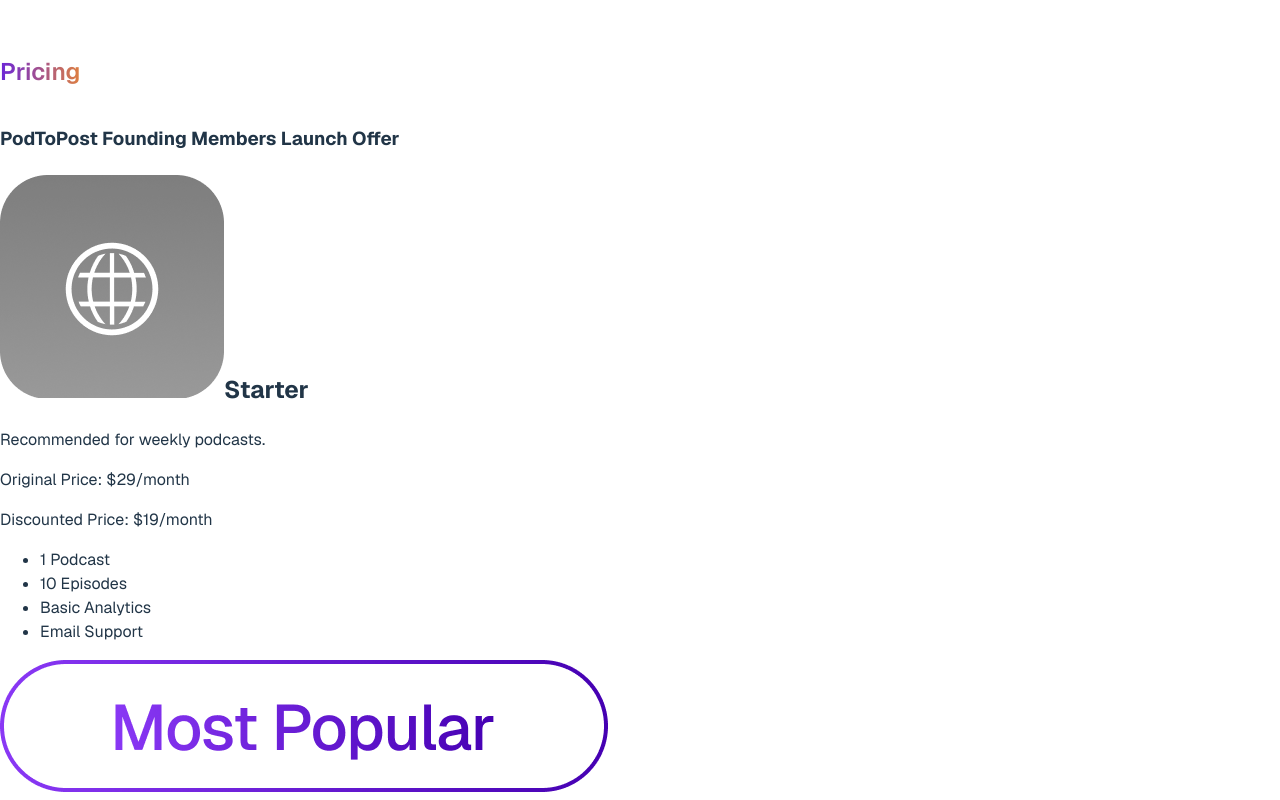
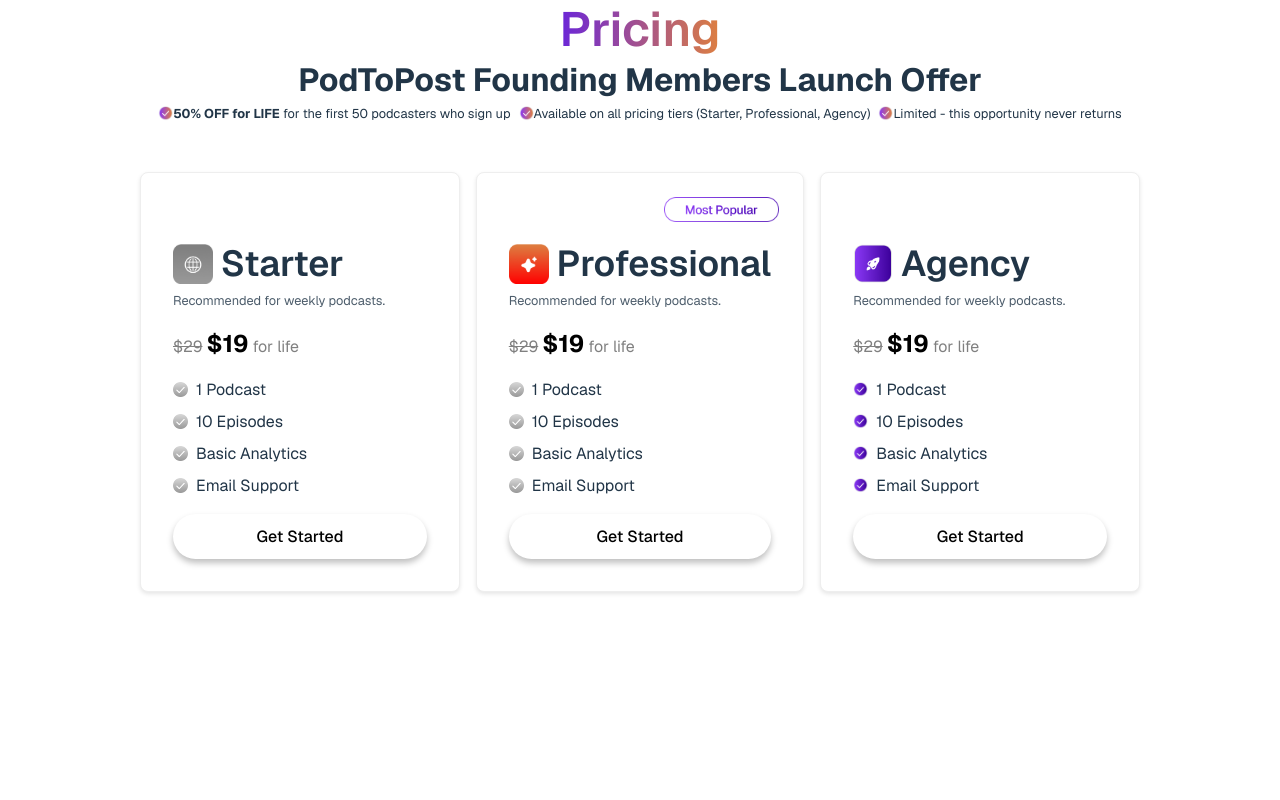
Before and after one commit to botkumar01/pod2posts, a React (Vite) app: page /pricing in a window 1280 px wide. Shown: the top 800 px of the page. Built offline with nearby package versions, Linux system fonts and the light colour scheme.

Commit message:
pricing half done

```diff
--- a/src/Pages/PricingPage.scss
+++ b/src/Pages/PricingPage.scss
@@ -0,0 +1,68 @@
+
+
+.infoPoint {
+    display: inline-flex;
+    justify-content: center;
+    align-items: center;
+
+    img {
+        width: 15px;
+        height: 15px;
+        object-fit: contain;
+    }
+
+    span {
+        font-size: .8rem;
+    }
+}
+
+.pricing {
+
+    h1 {
+        max-width: max-content;
+        margin: 0 auto;
+        text-align: center;
+
+        span.gradient-text {
+            font-size: 3rem;
+        }
+    }
+
+    h3 {
+        font-size: 2rem;
+        max-width: max-content;
+        margin: 0 auto;
+        text-align: center;
+    }
+
+    .info {
+        display: flex;
+        gap: .5rem;
+        justify-content: center;
+        align-items: center;
+    }
+
+    .tiers {
+        width: min(1000px, 95%);
+        display: flex;
+        justify-content: center;
+        align-items: center;
+        gap: 1rem;
+        margin: 3rem auto 0 auto;
+    }
+}
+
+
+@media screen and (max-width: 800px) {
+    .pricing {
+
+        .info {
+            flex-direction: column;
+        }
+
+        .tiers {
+            flex-direction: column;
+        }
+    }
+
+}
--- a/src/Pages/PricingPage.tsx
+++ b/src/Pages/PricingPage.tsx
@@ -3,6 +3,18 @@
 
 import GradientText from "../components/GradientText";
 import PricingCard from "../components/PricingCard/PricingCard";
+
+import gradientTick from "../assets/price_imgs/gradient_tick.png";
+import type { JSX } from "react";
+
+const InfoPoint: React.FC<{ text: string | JSX.Element }> = ({ text }) => {
+  return (
+    <span className="infoPoint">
+      <img src={gradientTick} alt="" />
+      {text}
+    </span>
+  )
+}
 
 const PricingPage: React.FC = () => {
   return (
@@ -14,17 +26,29 @@
         PodToPost Founding Members Launch Offer
       </h3>
       <div className="info">
-        <span></span>
-        <span></span>
-        <span></span>
+        <InfoPoint
+          text={
+            <span><b>50% OFF for LIFE</b> for the first 50 podcasters who sign up</span>
+          }
+        />
+        <InfoPoint
+          text={
+            <span>Available on all pricing tiers (Starter, Professional, Agency)</span>
+          }
+        />
+        <InfoPoint
+          text={
+            <span>Limited - this opportunity never returns</span>
+          }
+        />
       </div>
 
       <div className="tiers">
         <PricingCard
           title="Starter"
           description="Recommended for weekly podcasts."
-          originalPrice="$29/month"
-          discountedPrice="$19/month"
+          originalPrice="$29"
+          discountedPrice="$19"
           color="grey"
           points={[
             "1 Podcast",
@@ -36,8 +60,8 @@
         <PricingCard
           title="Professional"
           description="Recommended for weekly podcasts."
-          originalPrice="$29/month"
-          discountedPrice="$19/month"
+          originalPrice="$29"
+          discountedPrice="$19"
           color="orange"
           points={[
             "1 Podcast",
@@ -49,8 +73,8 @@
         <PricingCard
           title="Agency"
           description="Recommended for weekly podcasts."
-          originalPrice="$29/month"
-          discountedPrice="$19/month"
+          originalPrice="$29"
+          discountedPrice="$19"
           color="purple"
           points={[
             "1 Podcast",
--- a/src/components/PricingCard/PricingCard.scss
+++ b/src/components/PricingCard/PricingCard.scss
@@ -0,0 +1,95 @@
+
+
+.pricingCard {
+    flex: 1;
+    min-width: max-content;
+    display: flex;
+    flex-direction: column;
+    justify-content: space-between;
+    align-items: flex-start;
+    padding: 2rem;
+    border: 1px solid #eee;
+    border-radius: 8px;
+    background: #fff;
+    box-shadow: 0 2px 4px rgba(0, 0, 0, 0.1);
+    transition: box-shadow 0.3s ease;
+
+    position: relative;
+
+    &:hover {
+        box-shadow: 0 4px 8px rgba(0, 0, 0, 0.2);
+    }
+
+    .label {
+        height: 25px;
+        object-fit: cover;
+        position: absolute;
+        top: 1.5rem;
+        right: 1.5rem;
+    }
+
+    h2 {
+        display: flex;
+        justify-content: center;
+        align-items: center;
+        gap: .5rem;
+        font-size: 2.25rem;
+        font-weight: 600;
+        margin: 0;
+        margin-top: 2rem;
+
+        img {
+            height: 40px;
+        }
+    }
+
+    p.desc {
+        margin: 0;
+        opacity: .8;
+        font-size: .8rem;
+    }
+
+    .price {
+        margin-top: 1rem;
+        font-size: 1rem;
+        color: grey;
+
+        .original {
+            text-decoration: line-through;
+        }
+
+        .discount {
+            font-size: 1.5rem;
+            color: black;
+            font-weight: 700;
+        }
+    }
+
+    .tierInfo {
+        ul {
+            list-style: none;
+            padding: 0;
+
+            li {
+                display: flex;
+                justify-content: flex-start;
+                align-items: center;
+                gap: .5rem;
+                margin-bottom: .5rem;
+
+                img {
+                    height: 15px;
+                    width: 15px;
+                    object-fit: contain;
+                }
+            }
+        }
+    }
+
+    button {
+        margin: 0 auto;
+        max-width: none;
+        width: 100%;
+    }
+
+}
--- a/src/components/PricingCard/PricingCard.tsx
+++ b/src/components/PricingCard/PricingCard.tsx
@@ -1,11 +1,16 @@
 
 import "./PricingCard.scss";
+
+import Button from "../Button";
 
 import greyGlobe from "../../assets/price_imgs/grey_globe.png";
 import purpleRocket from "../../assets/price_imgs/purple_rocket.png";
 import orangeAI from "../../assets/price_imgs/orange_ai.png";
 
 import purpleMostPop from "../../assets/price_imgs/purple_most_pop.png";
+
+import greyTick from "../../assets/price_imgs/grey_tick.png";
+import purpleTick from "../../assets/price_imgs/purple_tick.png";
 
 type PricingCardProps = {
     title: "Starter" | "Professional" | "Agency",
@@ -16,24 +21,53 @@
     points: string[]
 }
 
+function getListImage(title: PricingCardProps["title"]) {
+    if (title === "Starter") return greyTick
+    if (title === "Professional") return greyTick
+    if (title === "Agency") return purpleTick
+
+}
+
 const PricingCard: React.FC<PricingCardProps> = ({ title, description, originalPrice, discountedPrice, color, points }) => {
     return (
         <div className={`pricingCard ${color}`}>
             {
-                (title === "Professional") && <img src={purpleMostPop} alt="" />
+                (title === "Professional") && <img className="label" src={purpleMostPop} alt="" />
             }
             <h2>
                 <img src={color === "grey" ? greyGlobe : color === "purple" ? purpleRocket : orangeAI} />
                 {title}
             </h2>
-            <p>{description}</p>
-            <p>Original Price: {originalPrice}</p>
-            <p>Discounted Price: {discountedPrice}</p>
-            <ul>
-                {points.map((point, index) => (
-                    <li key={index}>{point}</li>
-                ))}
-            </ul>
+            <p className="desc">{description}</p>
+            <div className="price">
+                <span className="original">
+                    {originalPrice}
+                </span>
+                {" "}
+                <span className="discount">
+                    {discountedPrice}
+                </span>
+                {" "}
+                for life
+            </div>
+            <div className="tierInfo">
+                <ul>
+                    {points.map((point, index) => (
+                        <li key={index}>
+                            <img src={
+                                getListImage(title)
+                            } alt="" />
+                            {point}
+                        </li>
+                    ))}
+                </ul>
+            </div>
+
+            <Button
+                variant="white"
+                text="Get Started"
+            />
+
         </div>
     )
 }
```
